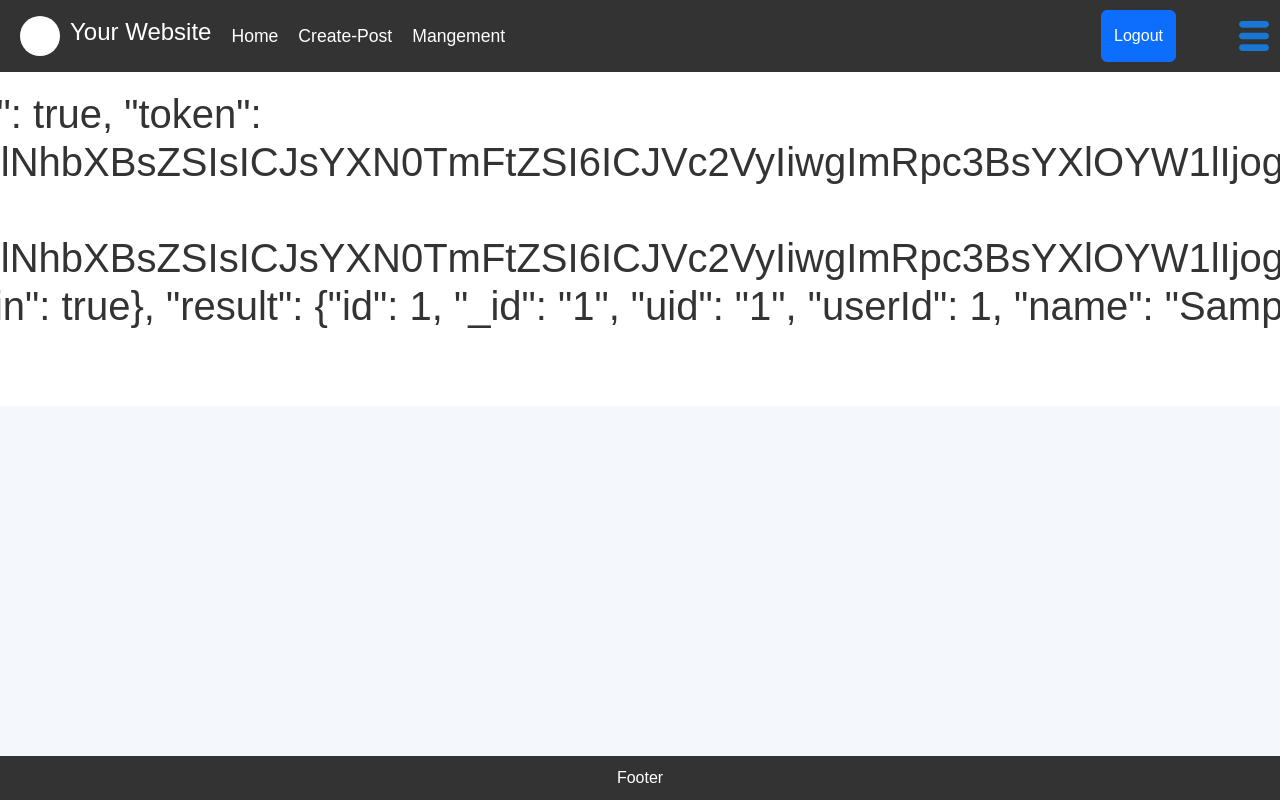
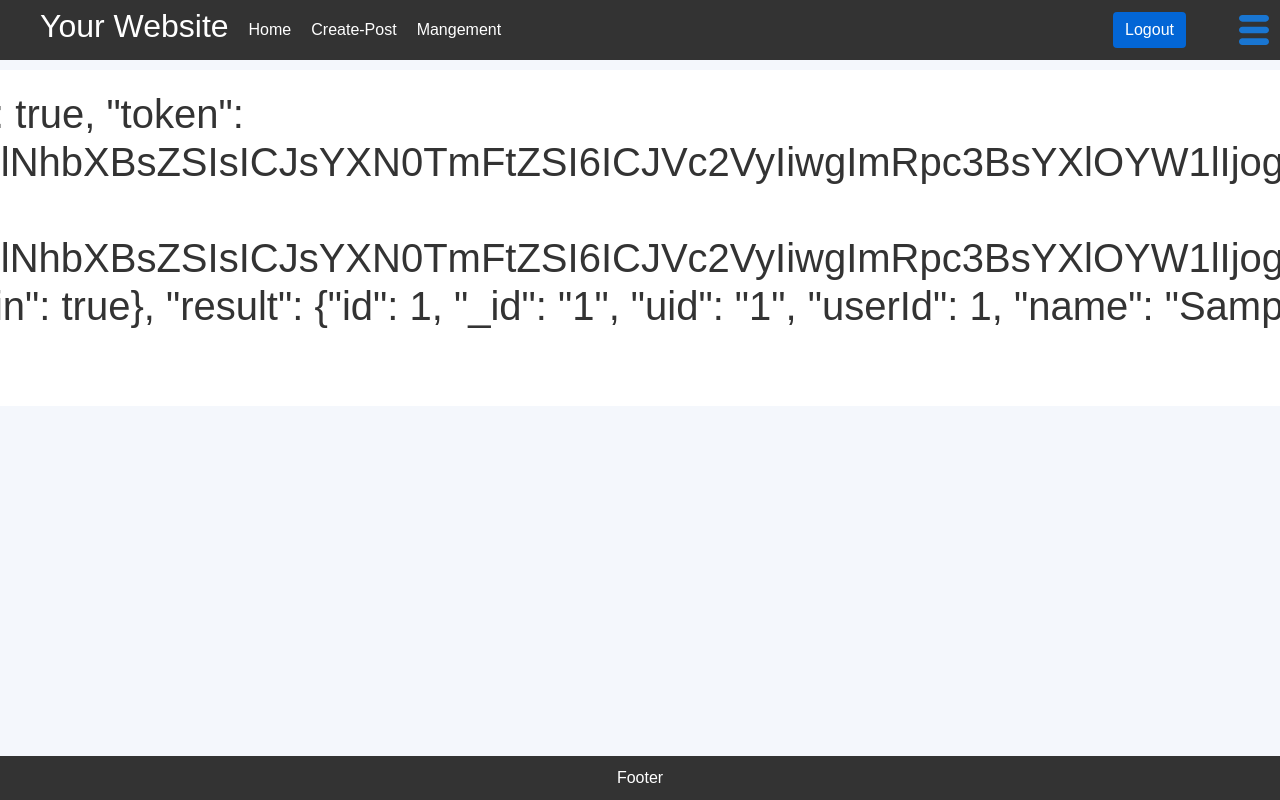
Before and after one commit to GAURAV-KUMAR22/Post-Mangement-system, a React (Create React App) app in the folder frontend/: page / in a window 1280 px wide. Built offline with nearby package versions, Linux system fonts and the light colour scheme; sample sign-in values are in the browser's storage; the HTML template or start-up script is replaced by a standard one.

Commit message:
userDashboard menu logout working

```diff
--- a/frontend/src/App.js
+++ b/frontend/src/App.js
@@ -9,6 +9,7 @@ import { Bounce, ToastContainer } from 'react-toastify';
 import NewPost from './Components/Posts/NewPost';
 import PostUi from './Components/Posts/PostUi';
 import UserDashboard from './Components/Profile/UserDashboard';
+import Layout from './Components/Layout/Layout';
 
 function App() {
 
@@ -19,12 +20,14 @@ function App() {
           <Route index path='/ragister' element={<Ragister />}></Route>
           <Route path='/login' element={<Login />}></Route>
           <Route element={<ProtectedRoute />}>
+            <Route path="/" element={<Layout />}>
               <Route path='/' element={<Home />}></Route>
               <Route path='/forgot-password' element={<ForgotPassword />}></Route>
               <Route path='/reset-password/?' element={<ResetPassword />}></Route>
               <Route path='/new-post' element={<NewPost />}></Route>
               <Route path='/posts' element={<PostUi />}></Route>
               <Route path='/getuser/:id' element={<UserDashboard />}></Route>
+            </Route>
           </Route>
         </Routes>
         <ToastContainer
--- a/frontend/src/Components/Auth/Login.js
+++ b/frontend/src/Components/Auth/Login.js
@@ -24,7 +24,7 @@ const Login = () => {
         if (Responce.status === 200) {
             toast.success('You are successfully Login', {
                 position: "top-center",
-                autoClose: 10000,
+                autoClose: 1000,
                 hideProgressBar: false,
                 closeOnClick: false,
                 pauseOnHover: true,
--- a/frontend/src/Components/Home.js
+++ b/frontend/src/Components/Home.js
@@ -17,7 +17,7 @@ const Home = () => {
                 <Header token={token} />
             </div>
             <div className='body'>
-                <h1>I am: {User}</h1>
+                <h1>Hey {User}</h1>
             </div>
             <div className='footer'>Footer</div>
         </div>
--- /dev/null
+++ b/frontend/src/Components/Layout/Layout.js
@@ -0,0 +1,16 @@
+import React from 'react'
+import Header from '../Ui/Header'
+import { Outlet } from 'react-router-dom'
+
+const Layout = () => {
+    return (
+        <div>
+            <Header />
+            <main>
+                <Outlet />
+            </main>
+        </div>
+    )
+}
+
+export default Layout
--- a/frontend/src/Components/Ui/Header-Menu.js
+++ b/frontend/src/Components/Ui/Header-Menu.js
@@ -34,6 +34,17 @@ const Header_menu = () => {
         setUser(User);
         console.log(user)
         navigate(`/getuser/${id}`, { state: user })
+    };
+
+    const handleLogout = async () => {
+        const responce = await InstanceUrl.get('/logout');
+        if (!responce) {
+            throw new Error({ message: 'responce does not ok' })
+        }
+
+        if (responce.status === 200) {
+            navigate('/login')
+        }
     }
 
     return (
@@ -61,7 +72,7 @@ const Header_menu = () => {
                 <MenuItem onClick={handleClose}>
                     Profile
                 </MenuItem>
-                <MenuItem onClick={handleClose}>
+                <MenuItem onClick={handleLogout}>
                     Logout
                 </MenuItem>
             </Menu>
--- a/frontend/src/Components/Ui/Header.css
+++ b/frontend/src/Components/Ui/Header.css
@@ -1,75 +1,96 @@
-/* General header styling */
+/* Header container takes full width */
 .header-container {
-  width: 100vw; /* Ensure full viewport width */
-  max-width: 100%; /* Ensure it doesn't shrink */
-  background-color: #333;
-  color: white;
-  box-sizing: border-box; /* Ensures padding doesn’t break width */
+  width: 100%;
+  background-color: #24292e;
+  box-shadow: 0 2px 4px rgba(0, 0, 0, 0.2);
 }
 
-/* Flexbox for positioning */
+/* Main header styles */
 .header {
   display: flex;
+  align-items: center;
   justify-content: space-between;
-  align-items: center;
   padding: 10px 20px;
-  width: 100%;
+  height: 60px;
+  box-sizing: border-box;
 }
 
-/* Left side styling */
+/* Left side (Logo & Navigation) */
 .left {
   display: flex;
   align-items: center;
+  gap: 20px;
 }
 
-.left .logo {
-  width: 40px;
-  height: 40px;
-  background-color: #fff;
-  border-radius: 50%;
-  margin-right: 10px;
-}
-
-.left h2 {
-  margin-right: 20px;
-  font-size: 1.5rem;
-}
-
-.left a {
-  margin-right: 20px;
-  color: white;
-  text-decoration: none;
-  font-size: 1.1rem;
-}
-
-.left a:hover {
-  color: #4caf50;
-}
-
-/* Right side styling */
+/* Right side (Logout & Menu) */
 .right {
   display: flex;
   align-items: center;
-  justify-items: flex-end;
+  gap: 15px;
 }
 
+/* Right icons container */
 .right-icons {
   display: flex;
-  flex-direction: row;
-  justify-content: space-evenly;
-  gap: 20px;
-}
-.right h3 {
-  margin-right: 20px;
-  font-size: 1.2rem;
+  align-items: center;
+  gap: 10px; /* Space between Logout and Menu */
 }
 
-.right a {
+/* Links */
+.header a {
   color: white;
   text-decoration: none;
-  font-size: 1rem;
+  font-size: 16px;
+  transition: color 0.3s ease;
 }
 
-.right a:hover {
-  color: #4caf50;
+.header a:hover {
+  color: #58a6ff;
 }
+
+/* Button styles */
+.btn {
+  background-color: #0366d6;
+  color: white;
+  padding: 6px 12px;
+  border: none;
+  border-radius: 4px;
+  cursor: pointer;
+}
+
+.btn:hover {
+  background-color: #0056b3;
+}
+
+/* Menu Icon */
+.menu-icon {
+  display: flex;
+  align-items: center;
+  justify-content: center;
+  background: none;
+  border: none;
+  cursor: pointer;
+  color: white;
+  font-size: 24px;
+  padding: 5px;
+}
+
+/* Responsive for smaller screens */
+@media (max-width: 768px) {
+  .header {
+    flex-direction: column;
+    height: auto;
+    padding: 8px 10px;
+  }
+
+  .left,
+  .right {
+    width: 100%;
+    justify-content: center;
+    text-align: center;
+  }
+
+  .header a {
+    font-size: 14px;
+  }
+}
--- a/frontend/src/Components/Ui/Header.js
+++ b/frontend/src/Components/Ui/Header.js
@@ -32,9 +32,6 @@ const Header = () => {
         }
     }
 
-    function handleUserMenu() {
-        let menu = document.createElement('di')
-    }
     return (
         <div className='header-container'>
             <header className='header'>
@@ -51,7 +48,6 @@ const Header = () => {
                     <div className='right-icons'>
                         {token ? (<button className="btn btn-primary" onClick={handleLogout}>Logout</button>) : (<Link to='/login'>Login</Link>)}
                         <div>
-                            {/* <button onClick={handleUserMenu}><TiThMenu fill='black' size={40} /></button> */}
                             <Header_menu />
                         </div>
                     </div>
```
Also changed, not shown: frontend/src/Components/Posts/PostList.js (added). Lines whose indentation alone changed are shown as unchanged.
